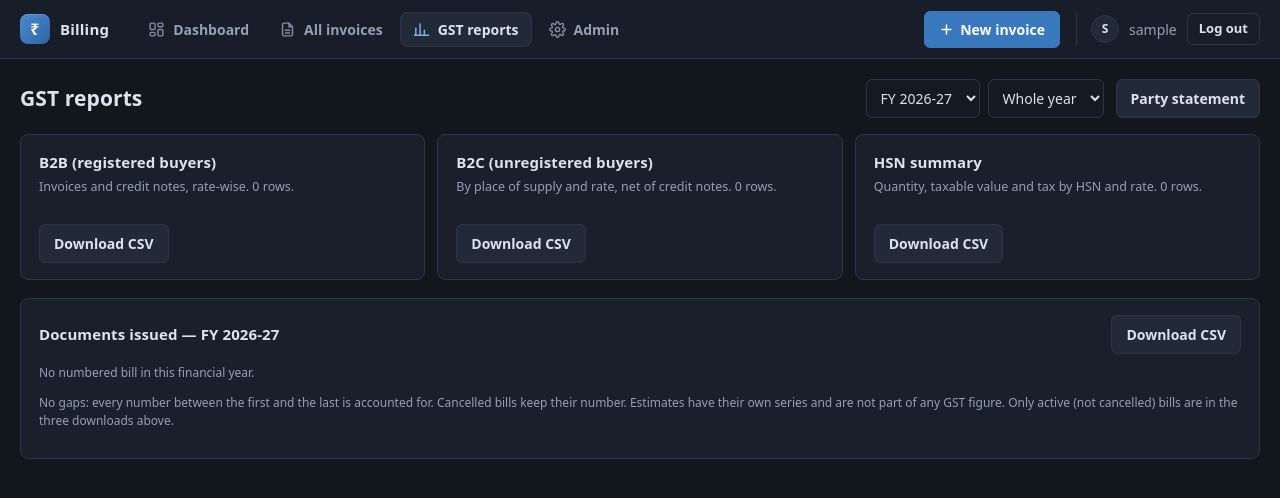
After one commit to souravdas007123/Billing, a Django app: page /gst/ in a window 1280 px wide. The commit adds this page. Shown: the top 498 px of the page. Run offline with Django 4.2, Linux system fonts and the light colour scheme; the visitor is signed in with stand-in values (Sample User, id 1); data that the repository does not hold is empty.

Commit message:
GST reports: B2B, B2C, HSN and series-gap exports; party statement
Co-Authored-By: Claude Sonnet 5.5 <noreply@anthropic.com>
Claude-Session: https://claude.ai/code/session_01HiLuxheTy3d6sPwmP5Lfkn

```diff
--- a/billing/templates/billing/base.html
+++ b/billing/templates/billing/base.html
@@ -140,6 +140,8 @@
       <svg viewBox="0 0 24 24" fill="none" stroke="currentColor" stroke-width="2" stroke-linecap="round" stroke-linejoin="round" aria-hidden="true"><rect x="3" y="3" width="7" height="9" rx="1.5"/><rect x="14" y="3" width="7" height="5" rx="1.5"/><rect x="14" y="12" width="7" height="9" rx="1.5"/><rect x="3" y="16" width="7" height="5" rx="1.5"/></svg>Dashboard</a>
     <a class="tab{% if page == 'invoice_list' or page == 'invoice_print' %} active{% endif %}" href="{% url 'invoice_list' %}"{% if page == 'invoice_list' or page == 'invoice_print' %} aria-current="page"{% endif %}>
       <svg viewBox="0 0 24 24" fill="none" stroke="currentColor" stroke-width="2" stroke-linecap="round" stroke-linejoin="round" aria-hidden="true"><path d="M14 3H7a2 2 0 0 0-2 2v14a2 2 0 0 0 2 2h10a2 2 0 0 0 2-2V8z"/><path d="M14 3v5h5"/><path d="M9 13h6M9 17h6"/></svg>All invoices</a>
+    <a class="tab{% if page == 'gst_reports' or page == 'party_statement' %} active{% endif %}" href="{% url 'gst_reports' %}"{% if page == 'gst_reports' or page == 'party_statement' %} aria-current="page"{% endif %}>
+      <svg viewBox="0 0 24 24" fill="none" stroke="currentColor" stroke-width="2" stroke-linecap="round" stroke-linejoin="round" aria-hidden="true"><path d="M4 20V10M10 20V4M16 20v-7M22 20H2"/></svg>GST reports</a>
     <a class="tab" href="{% url 'admin:index' %}">
       <svg viewBox="0 0 24 24" fill="none" stroke="currentColor" stroke-width="2" stroke-linecap="round" stroke-linejoin="round" aria-hidden="true"><circle cx="12" cy="12" r="3"/><path d="M19.4 15a1.7 1.7 0 0 0 .3 1.8l.1.1a2 2 0 1 1-2.8 2.8l-.1-.1a1.7 1.7 0 0 0-1.8-.3 1.7 1.7 0 0 0-1 1.5V21a2 2 0 1 1-4 0v-.1a1.7 1.7 0 0 0-1.1-1.5 1.7 1.7 0 0 0-1.8.3l-.1.1a2 2 0 1 1-2.8-2.8l.1-.1a1.7 1.7 0 0 0 .3-1.8 1.7 1.7 0 0 0-1.5-1H3a2 2 0 1 1 0-4h.1a1.7 1.7 0 0 0 1.5-1.1 1.7 1.7 0 0 0-.3-1.8l-.1-.1a2 2 0 1 1 2.8-2.8l.1.1a1.7 1.7 0 0 0 1.8.3H9a1.7 1.7 0 0 0 1-1.5V3a2 2 0 1 1 4 0v.1a1.7 1.7 0 0 0 1 1.5 1.7 1.7 0 0 0 1.8-.3l.1-.1a2 2 0 1 1 2.8 2.8l-.1.1a1.7 1.7 0 0 0-.3 1.8V9a1.7 1.7 0 0 0 1.5 1H21a2 2 0 1 1 0 4h-.1a1.7 1.7 0 0 0-1.5 1z"/></svg>Admin</a>
   </nav>
--- /dev/null
+++ b/billing/templates/billing/gst_reports.html
@@ -0,0 +1,70 @@
+{% extends "billing/base.html" %}
+{% block title %}GST reports{% endblock %}
+{% block head %}
+<style>
+  .rep-head { display:flex; align-items:center; gap:12px; flex-wrap:wrap; margin-bottom:16px; }
+  .rep-head h2 { margin:0; }
+  .rep-head .sp { flex:1; }
+  .rep-head select { width:auto; margin:0; }
+  .dl { display:grid; grid-template-columns:repeat(auto-fit, minmax(230px, 1fr)); gap:12px; margin-bottom:18px; }
+  .dl .card h3 { margin:0 0 4px; font-size:15px; }
+  .dl .card p { margin:0 0 12px; font-size:12.5px; color:var(--muted); min-height:34px; }
+  .tbl-wrap { overflow-x:auto; }
+  td, th { padding:8px; }
+  .bad { color:var(--bad); }
+  .good { color:var(--ok); }
+  .note { font-size:12px; color:var(--muted); margin-top:10px; }
+  .chips { display:flex; flex-wrap:wrap; gap:4px; }
+  .chips span { font-size:12px; padding:1px 7px; border:1px solid var(--line); border-radius:10px; white-space:nowrap; }
+  .chips.miss span { border-color:var(--bad-line); color:var(--bad); }
+</style>
+{% endblock %}
+{% block content %}
+<div class="rep-head">
+  <h2>GST reports</h2>
+  <span class="sp"></span>
+  <form method="get" style="display:flex; gap:8px; flex-wrap:wrap">
+    <select name="fy" aria-label="Financial year" onchange="this.form.submit()">
+      {% for o in fy_options %}<option value="{{ o.value }}"{% if o.value == fy %} selected{% endif %}>FY {{ o.label }}</option>{% endfor %}
+    </select>
+    <select name="month" aria-label="Month" onchange="this.form.submit()">
+      <option value="">Whole year</option>
+      {% for m in months %}<option value="{{ m.value }}"{% if m.value == month %} selected{% endif %}>{{ m.label }}</option>{% endfor %}
+    </select>
+  </form>
+  <a class="btn" href="{% url 'party_statement' %}?fy={{ fy }}">Party statement</a>
+</div>
+
+<div class="dl">
+  <div class="card"><h3>B2B (registered buyers)</h3><p>Invoices and credit notes, rate-wise. {{ b2b_count }} row{{ b2b_count|pluralize }}.</p>
+    <a class="btn" href="{% url 'gst_export' 'b2b' %}?fy={{ fy }}&amp;month={{ month }}">Download CSV</a></div>
+  <div class="card"><h3>B2C (unregistered buyers)</h3><p>By place of supply and rate, net of credit notes. {{ b2c_count }} row{{ b2c_count|pluralize }}.</p>
+    <a class="btn" href="{% url 'gst_export' 'b2c' %}?fy={{ fy }}&amp;month={{ month }}">Download CSV</a></div>
+  <div class="card"><h3>HSN summary</h3><p>Quantity, taxable value and tax by HSN and rate. {{ hsn_count }} row{{ hsn_count|pluralize }}.</p>
+    <a class="btn" href="{% url 'gst_export' 'hsn' %}?fy={{ fy }}&amp;month={{ month }}">Download CSV</a></div>
+</div>
+
+<div class="card">
+  <div style="display:flex; align-items:center; gap:12px; flex-wrap:wrap; margin-bottom:8px">
+    <h3 style="margin:0">Documents issued &mdash; FY {{ fy_label }}</h3><span style="flex:1"></span>
+    <a class="btn" href="{% url 'gst_export' 'series' %}?fy={{ fy }}">Download CSV</a>
+  </div>
+  {% if series %}
+  <div class="tbl-wrap"><table>
+    <thead><tr><th>Document</th><th>Series</th><th>From</th><th>To</th><th class="num">Issued</th><th class="num">Cancelled</th><th>Missing numbers</th></tr></thead>
+    <tbody>
+    {% for r in series %}
+      <tr>
+        <td>{{ r.label }}</td><td>{{ r.series }}</td><td>{{ r.first }}</td><td>{{ r.last }}</td>
+        <td class="num">{{ r.count }}</td>
+        <td class="num">{{ r.cancelled_count }}{% if r.cancelled %}<div class="chips" style="justify-content:flex-end">{% for n in r.cancelled %}<span>{{ n }}</span>{% endfor %}</div>{% endif %}</td>
+        <td>{% if r.missing %}<div class="chips miss">{% for n in r.missing %}<span>{{ n }}</span>{% endfor %}</div>{% else %}<span class="good">None</span>{% endif %}</td>
+      </tr>
+    {% endfor %}
+    </tbody>
+  </table></div>
+  {% else %}<p class="note">No numbered bill in this financial year.</p>{% endif %}
+  <p class="note">{% if has_gap %}<span class="bad">A number is missing from a series.</span> Cancelled bills are not missing (they keep their number). A missing number can only come from a bill saved with a typed number; explain it in your GST return.{% else %}No gaps: every number between the first and the last is accounted for. Cancelled bills keep their number.{% endif %}
+  Estimates have their own series and are not part of any GST figure. Only active (not cancelled) bills are in the three downloads above.</p>
+</div>
+{% endblock %}
--- a/billing/urls.py
+++ b/billing/urls.py
@@ -6,6 +6,9 @@ urlpatterns = [
     path("", views.invoice_list, name="invoice_list"),
     path("dashboard/", views.dashboard, name="dashboard"),
     path("dashboard/export/", views.dashboard_export, name="dashboard_export"),
+    path("gst/", views.gst_reports, name="gst_reports"),
+    path("gst/export/<str:kind>/", views.gst_export, name="gst_export"),
+    path("statement/", views.party_statement, name="party_statement"),
     path("new/", views.invoice_form, name="invoice_new"),
     path("<int:pk>/edit/", views.invoice_form, name="invoice_edit"),
     path("save/", views.invoice_save, name="invoice_save"),
--- a/billing/views.py
+++ b/billing/views.py
@@ -17,7 +17,8 @@ from django.utils.http import url_has_allowed_host_and_scheme
 from django.views.decorators.http import require_POST
 
 from .calc import D, amount_in_words, compute_invoice, q2, rate_summary, split_gst
-from .reports import build_report, fy_label, fy_start_year
+from .gst_returns import b2b_rows, b2c_rows, hsn_rows, series_summary
+from .reports import MONTH_NAMES as MONTH_LABELS, build_report, fy_label, fy_months, fy_start_year
 from .models import DOC_TYPES, GST_DOC_TYPES, STATE_CODES, Firm, Invoice, InvoiceItem, Party, Product, doc_prefix
 
 MAX_ROWS = 500
@@ -664,3 +665,115 @@ def dashboard_export(request):
     for m in report["months"] + [report["totals"]]:
         w.writerow([m["label"], m["bills"], m["taxable"], m["cgst"], m["sgst"], m["igst"], m["gst"], m["round_off"], m["total"]])
     return response
+
+
+# ---------------- GST return data, series check, party statement ----------------
+
+def _period(request):
+    """(financial year start, first day, last day, month text) from ?fy=2026 and an optional ?month=2026-10."""
+    today = timezone.localdate()
+    try:
+        start = int(request.GET.get("fy", ""))
+        if not 2000 <= start <= 2100:
+            raise ValueError
+    except ValueError:
+        start = fy_start_year(today)
+    begin, end, month = datetime.date(start, 4, 1), datetime.date(start + 1, 3, 31), ""
+    m = re.fullmatch(r"(\d{4})-(\d{2})", request.GET.get("month", ""))
+    if m:
+        y, mo = int(m.group(1)), int(m.group(2))
+        if 1 <= mo <= 12 and begin <= datetime.date(y, mo, 1) <= end:
+            month = f"{y}-{mo:02d}"
+            begin = datetime.date(y, mo, 1)
+            end = (datetime.date(y + (mo == 12), mo % 12 + 1, 1)) - datetime.timedelta(days=1)
+    return start, begin, end, month
+
+
+def _return_data(begin, end):
+    """Active, numbered tax invoices / bills of supply / credit notes of the period, with their lines."""
+    qs = Invoice.objects.filter(invoice_no__isnull=False, date__gte=begin, date__lte=end, status="ACTIVE").exclude(doc_type="EST")
+    invoices = list(qs.values("id", "invoice_no", "date", "doc_type", "party_name", "party_gstin", "place_of_supply",
+                              "is_intra_state", "total", "ref_no", "ref_date"))
+    items = list(InvoiceItem.objects.filter(invoice__in=qs).values("invoice_id", "hsn", "unit", "qty", "gst_rate", "taxable", "gst_amount"))
+    return invoices, items
+
+
+def _csv_response(name, header, rows):
+    response = HttpResponse(content_type="text/csv; charset=utf-8")
+    response["Content-Disposition"] = f'attachment; filename="{name}.csv"'
+    response.write("\ufeff")
+    w = csv.writer(response)
+    w.writerow(header)
+    for r in rows:
+        w.writerow(r)
+    return response
+
+
+@login_required
+def gst_reports(request):
+    start, begin, end, month = _period(request)
+    # the series check always looks at the whole financial year: a gap is a gap whatever month is chosen
+    docs = Invoice.objects.filter(invoice_no__isnull=False, date__gte=datetime.date(start, 4, 1),
+                                  date__lte=datetime.date(start + 1, 3, 31)).values("invoice_no", "doc_type", "status")
+    series = series_summary(list(docs))
+    invoices, items = _return_data(begin, end)
+    b2b, b2c, hsn = b2b_rows(invoices, items), b2c_rows(invoices, items), hsn_rows(invoices, items)
+    months = [{"value": f"{y}-{m:02d}", "label": f"{MONTH_LABELS[m - 1]} {y}"} for y, m in fy_months(start)]
+    return render(request, "billing/gst_reports.html", {
+        "series": series, "b2b_count": len(b2b), "b2c_count": len(b2c), "hsn_count": len(hsn),
+        "fy": start, "fy_label": fy_label(start), "month": month, "months": months,
+        "fy_options": [{"value": y, "label": fy_label(y)} for y in range(fy_start_year(timezone.localdate()) + 1, fy_start_year(timezone.localdate()) - 6, -1)],
+        "has_gap": any(r["missing"] for r in series),
+    })
+
+
+@login_required
+def gst_export(request, kind):
+    start, begin, end, month = _period(request)
+    tag = f"FY{fy_label(start)}" + (f"-{month}" if month else "")
+    invoices, items = _return_data(begin, end)
+    if kind == "b2b":
+        rows = [[r["gstin"], r["party"], r["note_type"], r["invoice_no"], r["date"].strftime("%d-%m-%Y"), r["ref_no"], r["invoice_value"],
+                 r["place_of_supply"], r["rate"], r["taxable"], r["igst"], r["cgst"], r["sgst"]] for r in b2b_rows(invoices, items)]
+        return _csv_response(f"GSTR1-B2B-{tag}", ["GSTIN of buyer", "Buyer name", "Document", "Number", "Date", "Against invoice", "Document value",
+                                                 "Place of supply", "GST rate %", "Taxable value", "IGST", "CGST", "SGST"], rows)
+    if kind == "b2c":
+        rows = [[r["place_of_supply"], r["rate"], r["taxable"], r["igst"], r["cgst"], r["sgst"]] for r in b2c_rows(invoices, items)]
+        return _csv_response(f"GSTR1-B2C-{tag}", ["Place of supply", "GST rate %", "Taxable value (net of credit notes)", "IGST", "CGST", "SGST"], rows)
+    if kind == "hsn":
+        rows = [[r["hsn"], r["unit"], r["qty"], r["rate"], r["value"], r["taxable"], r["igst"], r["cgst"], r["sgst"]] for r in hsn_rows(invoices, items)]
+        return _csv_response(f"GSTR1-HSN-{tag}", ["HSN", "Unit", "Quantity", "GST rate %", "Total value", "Taxable value", "IGST", "CGST", "SGST"], rows)
+    if kind == "series":
+        docs = Invoice.objects.filter(invoice_no__isnull=False, date__gte=datetime.date(start, 4, 1),
+                                      date__lte=datetime.date(start + 1, 3, 31)).values("invoice_no", "doc_type", "status")
+        rows = [[r["label"], r["series"], r["first"], r["last"], r["count"], r["cancelled_count"], ", ".join(r["cancelled"]), ", ".join(r["missing"])]
+                for r in series_summary(list(docs))]
+        return _csv_response(f"Documents-issued-FY{fy_label(start)}", ["Document", "Series", "From", "To", "Issued", "Cancelled", "Cancelled numbers", "Missing numbers"], rows)
+    return HttpResponse("Unknown report.", status=404)
+
+
+@login_required
+def party_statement(request):
+    """All bills of one party in a financial year with a running total (bills only; payments are not tracked here)."""
+    start, begin, end, month = _period(request)
+    begin, end = datetime.date(start, 4, 1), datetime.date(start + 1, 3, 31)
+    names = list(Invoice.objects.filter(invoice_no__isnull=False).exclude(doc_type="EST").order_by("party_name")
+                 .values_list("party_name", flat=True).distinct())
+    name = request.GET.get("party", "").strip()
+    rows, running, total = [], Decimal("0.00"), None
+    if name:
+        for inv in Invoice.objects.filter(invoice_no__isnull=False, party_name__iexact=name, status="ACTIVE", date__gte=begin, date__lte=end) \
+                .exclude(doc_type="EST").order_by("date", "id"):
+            amount = -inv.total if inv.doc_type == "CN" else inv.total
+            running += amount
+            rows.append({"inv": inv, "amount": amount, "running": running})
+        total = running
+        if request.GET.get("csv"):
+            return _csv_response(f"Statement-{re.sub(r'[^A-Za-z0-9]+', '_', name)}-FY{fy_label(start)}",
+                                 ["Date", "Document", "Number", "Amount", "Running total"],
+                                 [[r["inv"].date.strftime("%d-%m-%Y"), r["inv"].get_doc_type_display(), r["inv"].invoice_no, r["amount"], r["running"]] for r in rows])
+    return render(request, "billing/party_statement.html", {
+        "names": sorted({n.strip() for n in names if n and n.strip()}, key=str.lower), "name": name, "rows": rows, "total": total,
+        "fy": start, "fy_label": fy_label(start),
+        "fy_options": [{"value": y, "label": fy_label(y)} for y in range(fy_start_year(timezone.localdate()) + 1, fy_start_year(timezone.localdate()) - 6, -1)],
+    })
```
Also changed, not shown: billing/gst_returns.py (added, +130 -0 lines), billing/templates/billing/party_statement.html (added, +51 -0 lines), billing/test_gst_returns.py (added, +80 -0 lines), billing/tests.py (+33 -0 lines), README.md.
